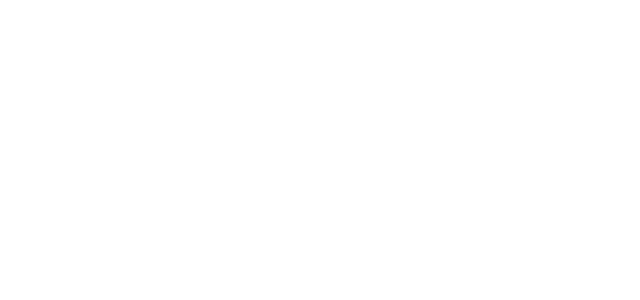
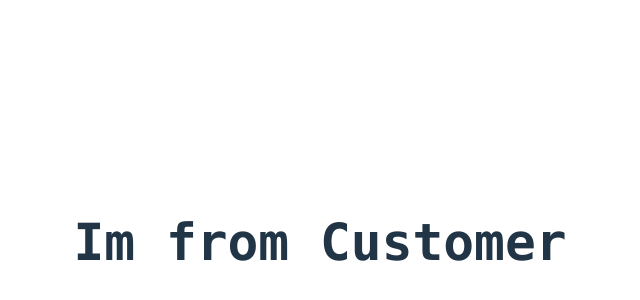
Before and after one commit to vasanth-2003/project-practice, a React (Vite) app: page /customer in a window 1280 px wide. Before the commit this address had no page. Shown: the part 158-458 px from the top of the page, without its empty margins (320-960 px from the left). Built offline with nearby package versions, Linux system fonts and the light colour scheme.

Commit message:
added customer file from customer branch

```diff
--- a/src/App.jsx
+++ b/src/App.jsx
@@ -2,6 +2,7 @@
 import './App.css'
 import Home from './components/Home'
 import Analytics from './components/Analytics'
+import Customer from './components/Customer'
 
 function App() {
 
@@ -12,6 +13,7 @@
       <Routes>
         <Route path = "/" element = {<Home/>}/>
         <Route path = "/analytic" element = {<Analytics/>}/>
+        <Route path='/customer' element = {<Customer/>}/>
       </Routes>
     </BrowserRouter>
 
--- /dev/null
+++ b/src/components/Customer.jsx
@@ -0,0 +1,11 @@
+import React from 'react'
+
+const Customer = () => {
+  return (
+    <div className='font-semibold font-mono flex flex-col justify-center items-center min-h-screen'>
+        <h1>Im from Customer</h1>
+    </div>
+  )
+}
+
+export default Customer
--- a/src/components/Dashboard.jsx
+++ b/src/components/Dashboard.jsx
@@ -50,9 +50,9 @@
           <Link to = "/analytic" className="flex items-center px-4 py-3 text-gray-400 rounded-lg hover:bg-gray-800 hover:text-white transition-colors">
             <BarChart2 size={20} className="mr-3" /> Analytics
           </Link>
-          <a href="#" className="flex items-center px-4 py-3 text-gray-400 rounded-lg hover:bg-gray-800 hover:text-white transition-colors">
+          <Link to = "/customer" className="flex items-center px-4 py-3 text-gray-400 rounded-lg hover:bg-gray-800 hover:text-white transition-colors">
             <Users size={20} className="mr-3" /> Customers
-          </a>
+          </Link>
           <a href="#" className="flex items-center px-4 py-3 text-gray-400 rounded-lg hover:bg-gray-800 hover:text-white transition-colors">
             <Settings size={20} className="mr-3" /> Settings
           </a>
```
